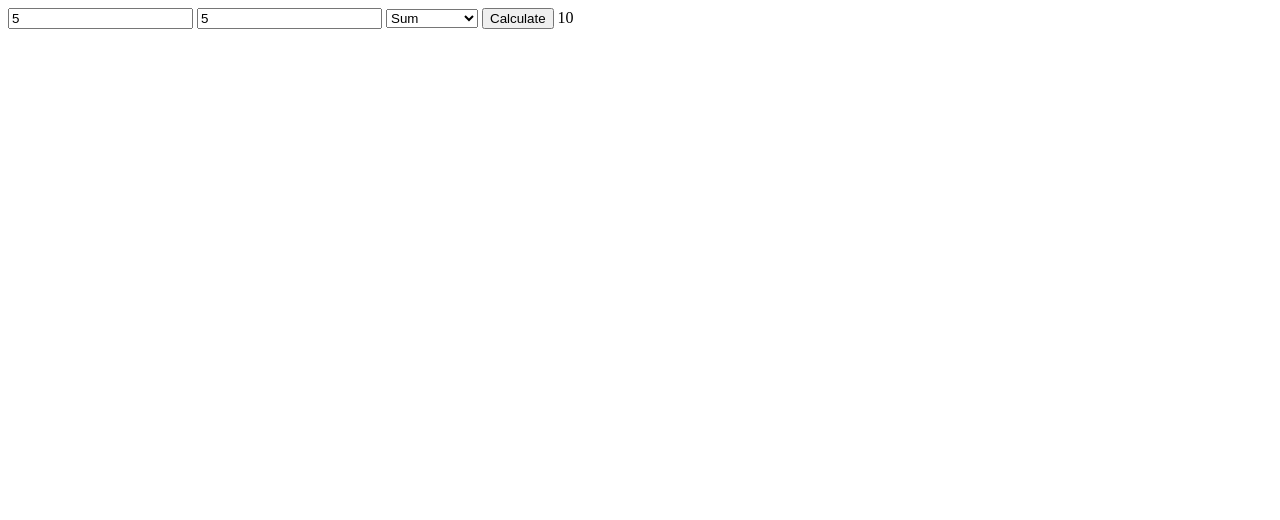
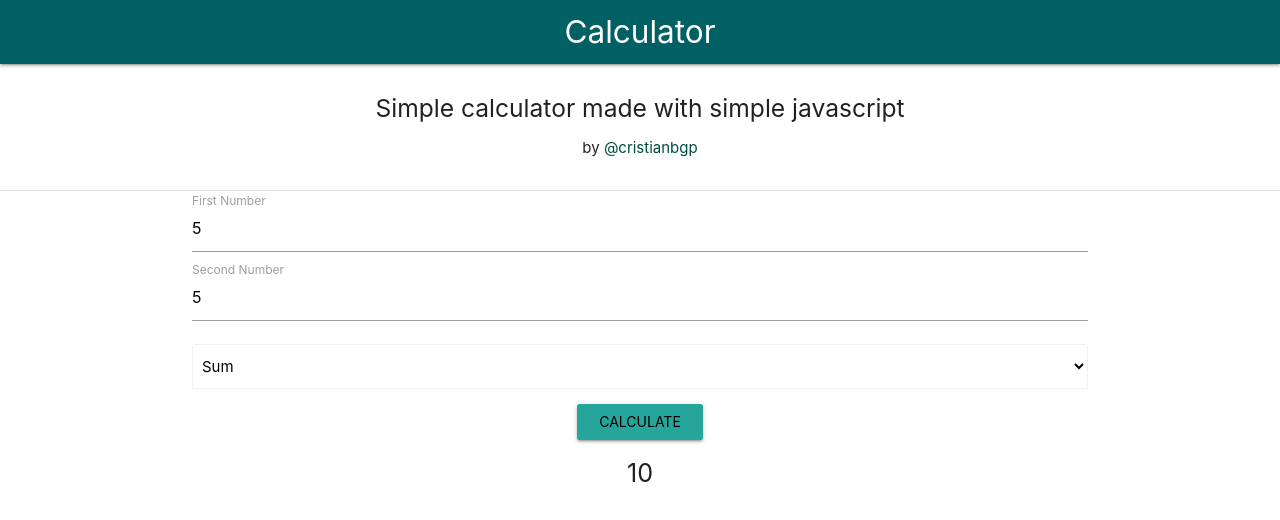
Before and after one commit to cristianbgp/simple-calculator, a plain HTML site: page index.html in a window 1280 px wide. Both pictures are taken after typing "5", "5" into the empty fields and a click on the input "Calculate". Drawn offline with nearby package versions, Linux system fonts and the light colour scheme.

Commit message:
Add styles with MaterializeCSS

```diff
--- a/app.js
+++ b/app.js
@@ -4,9 +4,13 @@ function handleSubmit(event) {
   event.preventDefault();
   const $first = event.target.elements.first;
   const $second = event.target.elements.second;
-  const $operation = event.target.elements.operations.value;
+  const $operation = event.target.elements.operations;
   const $output = event.target.elements.result;
-  $output.innerText = returnOperation($first.value, $second.value, $operation);
+  $output.innerText = returnOperation(
+    $first.value,
+    $second.value,
+    $operation.value
+  );
 }
 
 function returnOperation(firstNumber, secondNumber, operationValue) {
--- a/index.html
+++ b/index.html
@@ -4,24 +4,75 @@
     <meta charset="UTF-8" />
     <meta name="viewport" content="width=device-width, initial-scale=1.0" />
     <meta http-equiv="X-UA-Compatible" content="ie=edge" />
+    <!--Import Google Icon Font-->
+    <link
+      href="https://fonts.googleapis.com/icon?family=Material+Icons"
+      rel="stylesheet"
+    />
+    <!--Import materialize.css-->
+    <link
+      rel="stylesheet"
+      href="https://cdnjs.cloudflare.com/ajax/libs/materialize/1.0.0/css/materialize.min.css"
+    />
+
     <link rel="stylesheet" href="./style.css" />
     <title>Calculator</title>
   </head>
   <body>
+    <nav>
+      <div class="nav-wrapper cyan darken-4">
+        <a href="" class="brand-logo center">Calculator</a>
+      </div>
+    </nav>
+
+    <div class="section center">
+      <h5>Simple calculator made with simple javascript</h5>
+      <p>
+        by
+        <a
+          class="teal-text text-darken-4"
+          href="https://github.com/cristianbgp"
+          target="blank"
+          >@cristianbgp</a
+        >
+      </p>
+    </div>
+    <div class="divider"></div>
+
+    <div class="container">
       <form id="calculator">
+        <div class="input-field">
           <input type="number" step="0.01" name="first" id="first" />
+          <label for="first">First Number</label>
+        </div>
+        <div class="input-field">
           <input type="number" step="0.01" name="second" id="second" />
+          <label for="second">Second Number</label>
+        </div>
+        <div class="input-field">
           <select name="operations">
             <option value="sum">Sum</option>
             <option value="rest">Rest</option>
             <option value="multiply">Multiply</option>
             <option value="divide">Divide</option>
-        <option value="square">Square root</option>
+            <option value="square">Square</option>
             <option value="power">Power</option>
           </select>
-      <input type="submit" value="Calculate" />
-      <output name="result"></output>
+        </div>
+        <div class="center">
+          <input
+            class="waves-effect waves-light btn"
+            type="submit"
+            value="Calculate"
+          />
+        </div>
+        <div class="center section">
+          <output class="flow-text" name="result"></output>
+        </div>
       </form>
+    </div>
   </body>
   <script src="app.js"></script>
+  <!--JavaScript at end of body for optimized loading-->
+  <script src="https://cdnjs.cloudflare.com/ajax/libs/materialize/1.0.0/js/materialize.min.js"></script>
 </html>
--- a/style.css
+++ b/style.css
@@ -0,0 +1,3 @@
+select {
+  display: block;
+}
```
Also changed, not shown: __docs__/screenshot.png (added), 1 other file. Lines whose indentation alone changed are shown as unchanged.
